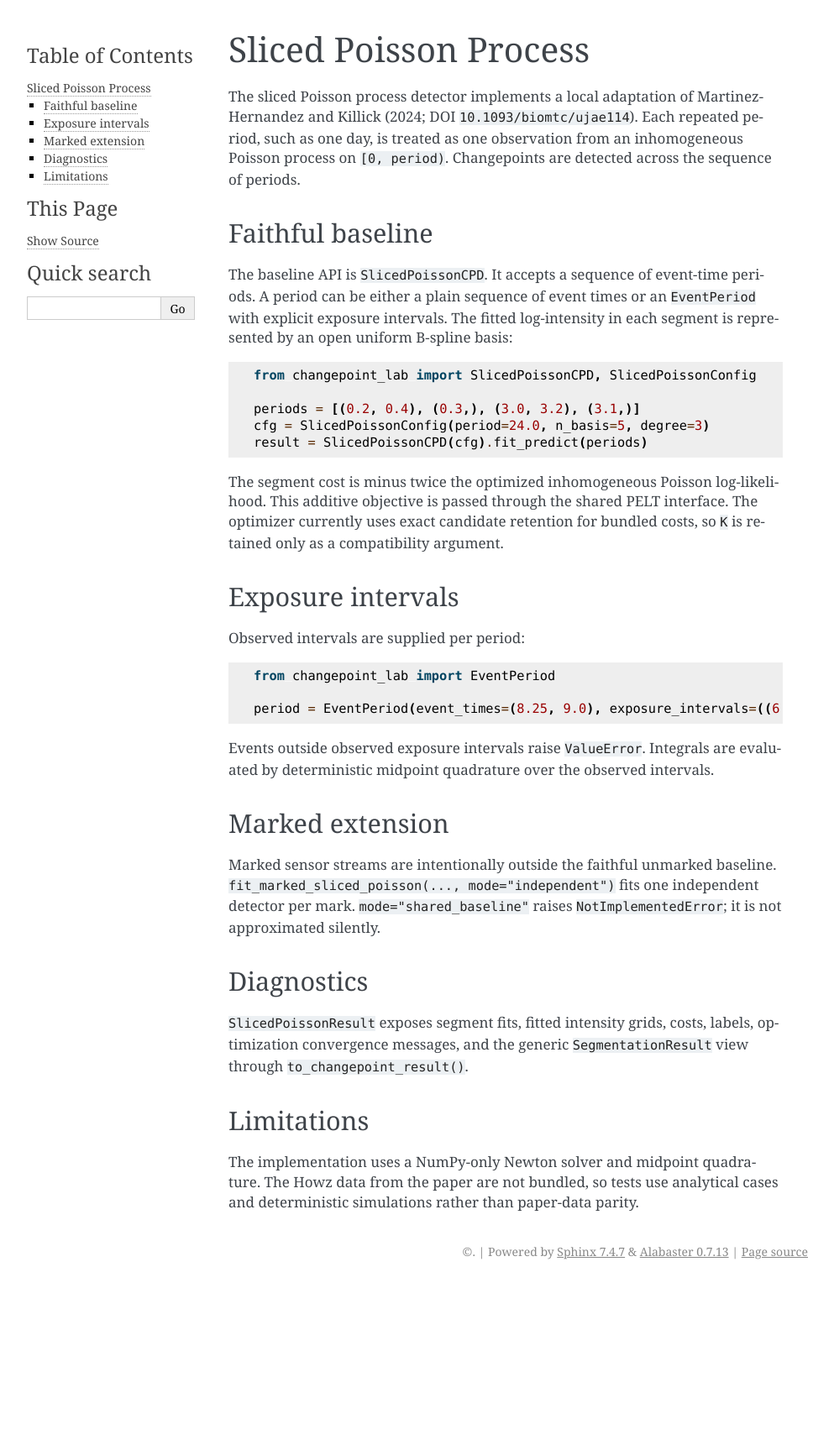
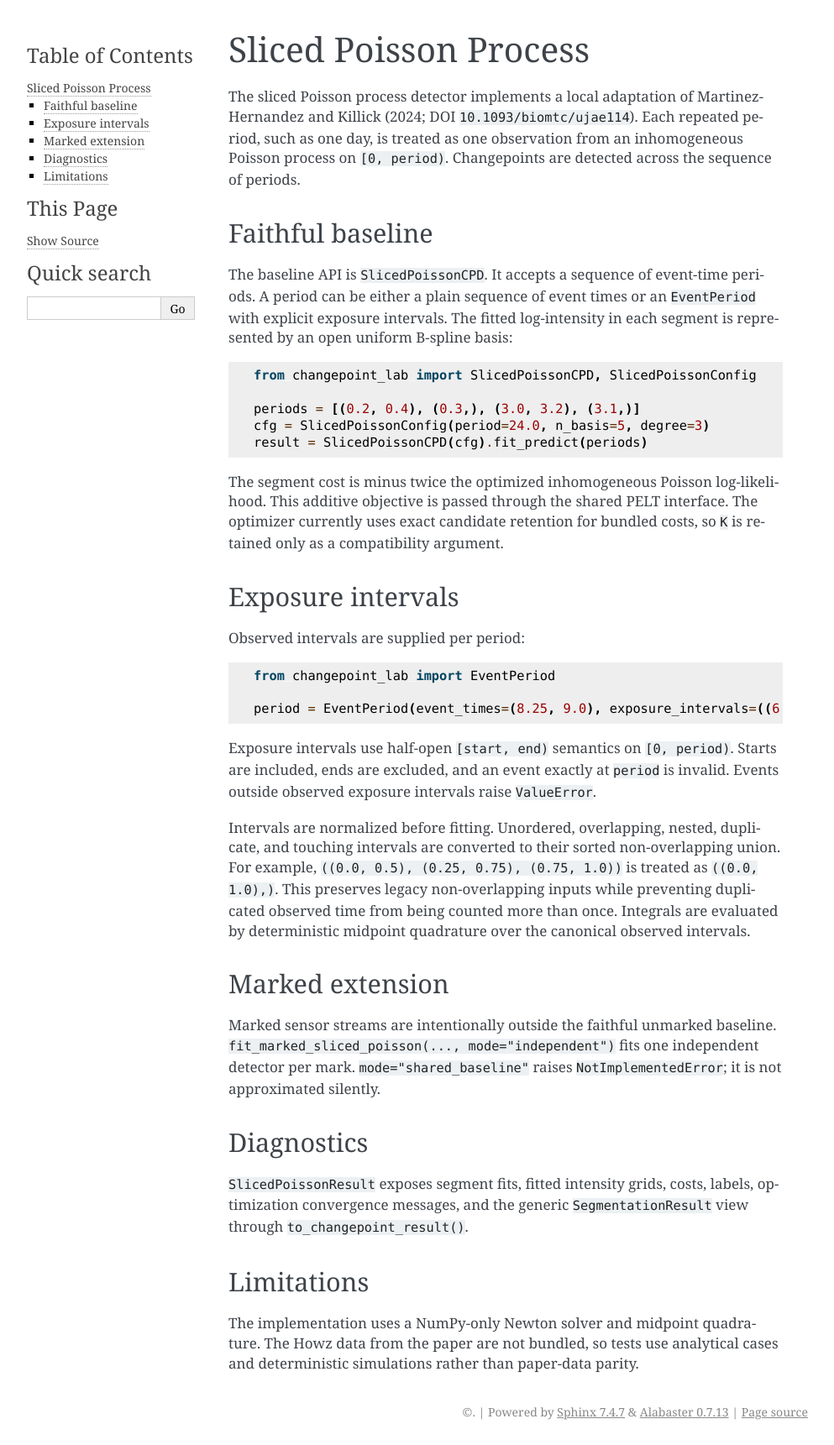
Before and after one commit to DiogoRibeiro7/ChangePointLab, a Sphinx documentation site: the page built from docs/development/sliced_poisson_process.rst, in a window 1280 px wide. Shown: the whole page at 84% size, without its empty margins (148-1141 px from the left). Built offline with Sphinx 7.4.7, drawn with Linux system fonts in a browser that asks for light colours; before the commit the page ends 1530 px from its top, so only the background shows below that.

Commit message:
Exposure intervals
Canonicalizes sliced Poisson exposure windows.

```diff
--- a/docs/development/sliced_poisson_process.rst
+++ b/docs/development/sliced_poisson_process.rst
@@ -39,8 +39,18 @@ Observed intervals are supplied per period:
 
    period = EventPeriod(event_times=(8.25, 9.0), exposure_intervals=((6.0, 12.0),))
 
-Events outside observed exposure intervals raise ``ValueError``. Integrals are
-evaluated by deterministic midpoint quadrature over the observed intervals.
+Exposure intervals use half-open ``[start, end)`` semantics on
+``[0, period)``. Starts are included, ends are excluded, and an event exactly
+at ``period`` is invalid. Events outside observed exposure intervals raise
+``ValueError``.
+
+Intervals are normalized before fitting. Unordered, overlapping, nested,
+duplicate, and touching intervals are converted to their sorted
+non-overlapping union. For example, ``((0.0, 0.5), (0.25, 0.75),
+(0.75, 1.0))`` is treated as ``((0.0, 1.0),)``. This preserves legacy
+non-overlapping inputs while preventing duplicated observed time from being
+counted more than once. Integrals are evaluated by deterministic midpoint
+quadrature over the canonical observed intervals.
 
 Marked extension
 ----------------
--- a/docs/science/method_registry.yml
+++ b/docs/science/method_registry.yml
@@ -178,12 +178,12 @@
       "stable_package_symbols": ["SlicedPoissonCPD", "SlicedPoissonConfig", "EventPeriod"],
       "citation_ids": ["martinez_hernandez_killick_2024"],
       "relationship_to_source": "adaptation",
-      "implemented_equations_or_algorithms": ["sequence of repeated-period IHPP observations", "open-uniform B-spline log-intensity basis", "optimized Poisson segment negative log-likelihood", "PELT across-period segmentation", "deterministic midpoint exposure integrals"],
+      "implemented_equations_or_algorithms": ["sequence of repeated-period IHPP observations", "open-uniform B-spline log-intensity basis", "optimized Poisson segment negative log-likelihood", "PELT across-period segmentation", "canonical [start, end) exposure interval unions", "deterministic midpoint exposure integrals"],
       "code_paths": ["src/changepoint_lab/algorithms/point_process/sliced_poisson.py"],
       "public_api": ["changepoint_lab.SlicedPoissonCPD", "changepoint_lab.SlicedPoissonConfig", "changepoint_lab.EventPeriod"],
       "tests": ["tests/unit/test_sliced_poisson.py", "tests/unit/test_metamorphic_properties.py", "tests/unit/test_numerical_stability.py", "tests/test_public_api.py"],
       "documentation_paths": ["docs/api/sliced_poisson.rst", "docs/development/sliced_poisson_process.rst", "docs/development/numerical_stability.rst"],
-      "reproduction_artifact": "Analytical constant-intensity test, deterministic exposure test, simulated amplitude recovery, timing-shape recovery, and explicit marked-extension tests.",
+      "reproduction_artifact": "Analytical constant-intensity test, deterministic exposure-union tests for overlapping, nested, duplicate, touching, and half-open boundary intervals, simulated amplitude recovery, timing-shape recovery, and explicit marked-extension tests.",
       "deviations": ["Uses a NumPy-only Newton optimizer and midpoint quadrature.", "Shared-baseline marked processes are not implemented; independent mark fitting is an explicit extension.", "No Howz paper dataset or supplementary code parity is bundled."],
       "extensions": ["Independent marked-sensor fitting", "Exposure interval support", "IHPP thinning simulator"],
       "verification_status": "partially_verified",
```
Also changed, not shown: CHANGELOG.md (+3 -0 lines), docs/audit/implementation_roadmap.md (+4 -6 lines), docs/audit/risk_register.md (+3 -3 lines), 3 other files.
